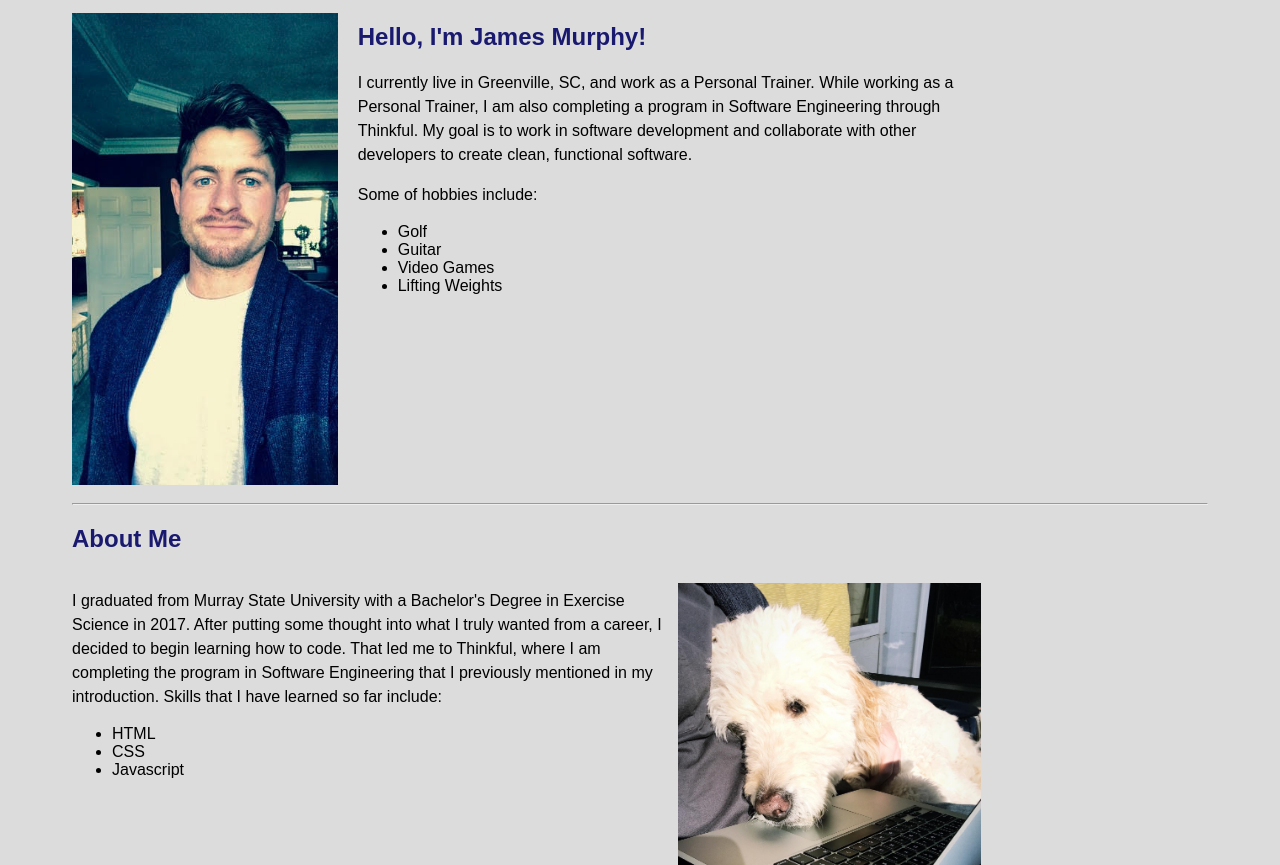
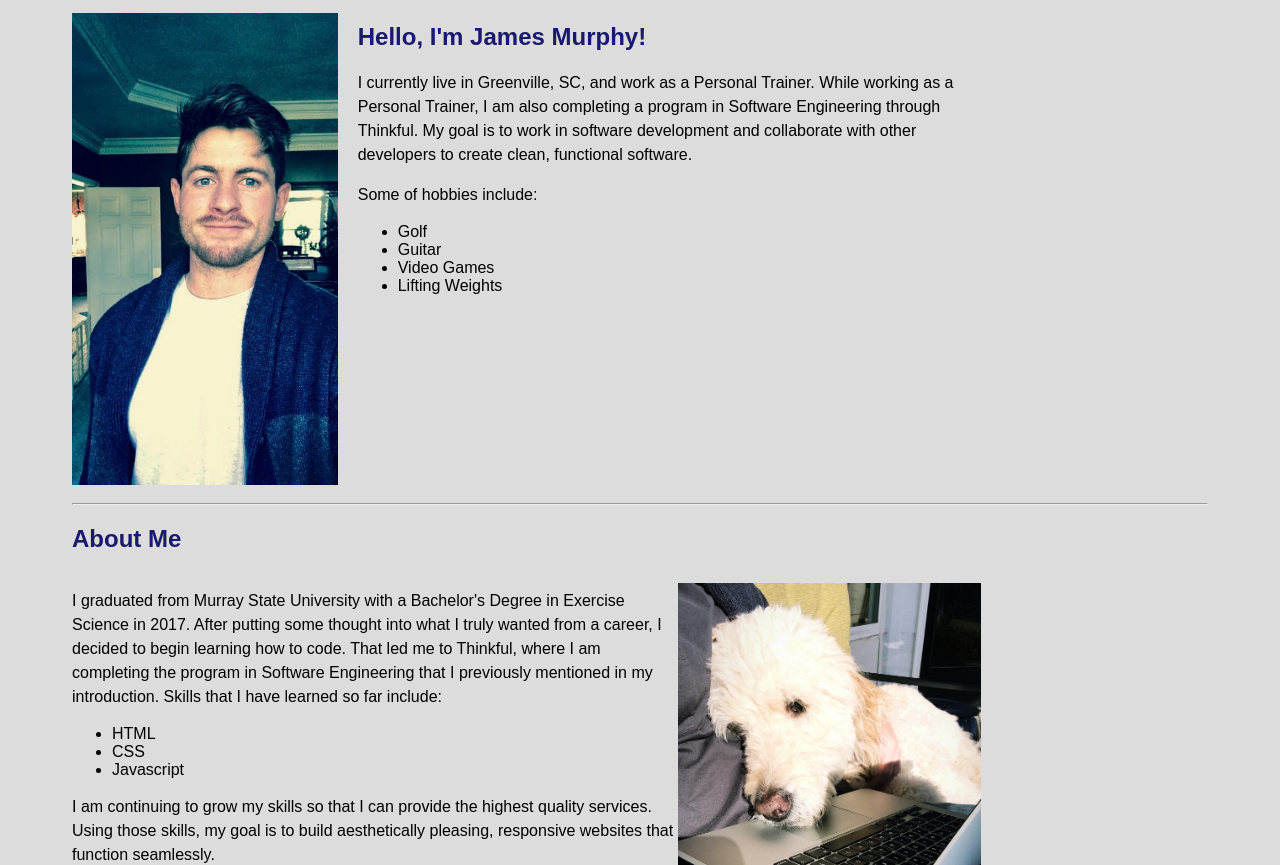
Before and after one commit to jamesIVdeveloper/Portfolio, a plain HTML site: page index.html in a window 1280 px wide. Shown: the part 87-952 px from the top of the page. Drawn offline with Linux system fonts and the light colour scheme; a script that the page names is missing.

Commit message:
Update index.html

```diff
--- a/index.html
+++ b/index.html
@@ -62,6 +62,7 @@
             <li>CSS</li>
             <li>Javascript</li>
           </ul>
+          <p>I am continuing to grow my skills so that I can provide the highest quality services.  Using those skills, my goal is to build aesthetically pleasing, responsive websites that function seamlessly.</p>
           </div>
           <div class="item">
           <img src="maconmac.jpeg" alt="dog laying on laptop">
```
